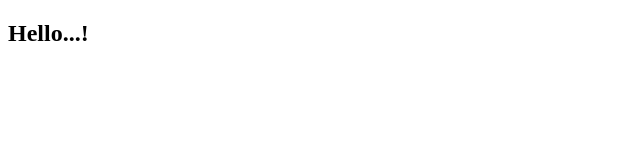
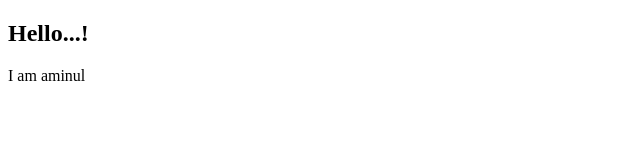
Before and after one commit to aminul157246/TeamWork, a plain HTML site: page index.html in a window 1280 px wide. Shown: the full height of the page, 0-640 px from the left. Drawn offline with Linux system fonts and the light colour scheme.

Commit message:
add aminul

```diff
--- a/index.html
+++ b/index.html
@@ -7,5 +7,6 @@
 </head>
 <body>
     <h2>Hello...!</h2>
+    <p>I am aminul</p>
 </body>
 </html>
```
